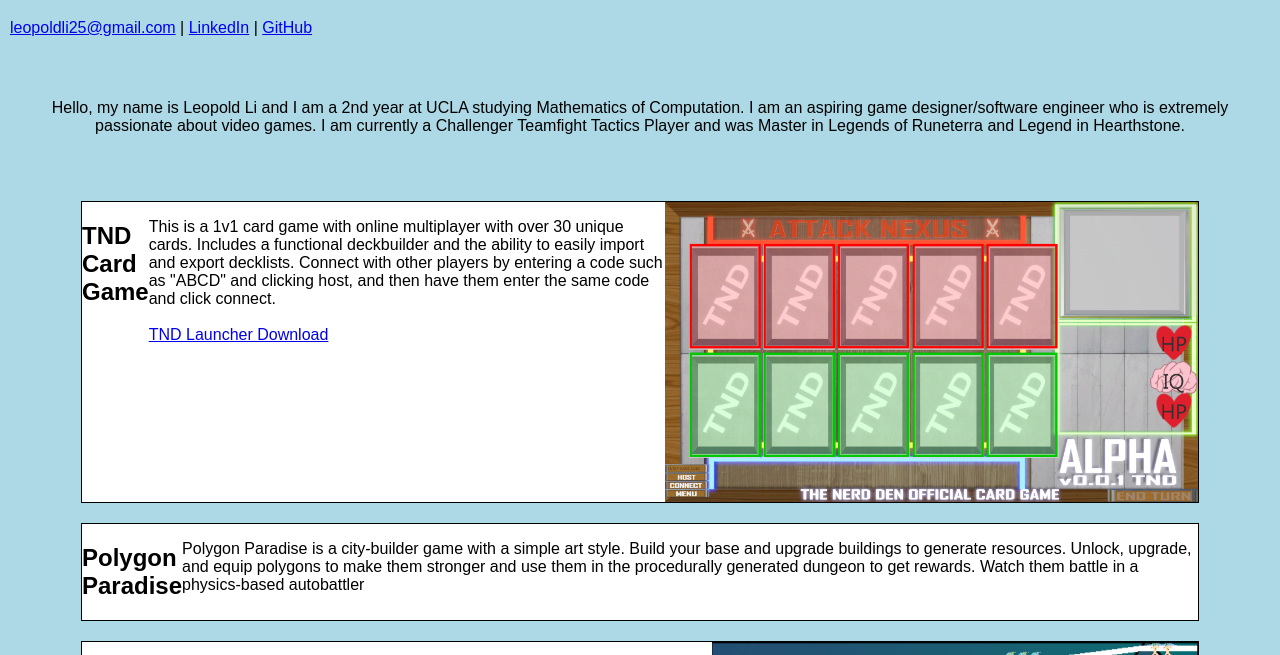
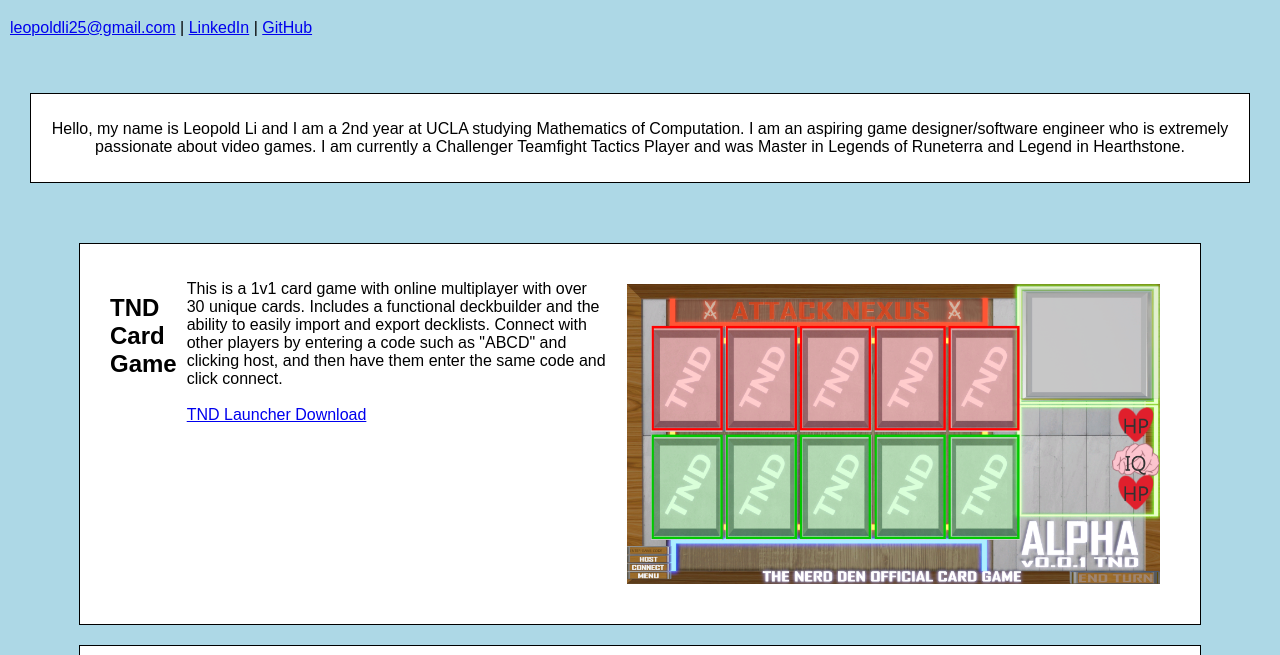
Before and after one commit to leopoldli25/leopoldli25.github.io, a plain HTML site: page index.html in a window 1280 px wide. Shown: the part 71-726 px from the top of the page. Drawn offline with Linux system fonts and the light colour scheme.

Commit message:
basic content finished

```diff
--- a/index.html
+++ b/index.html
@@ -21,6 +21,7 @@
             justify-content: space-around;
             flex-wrap: wrap;
             margin: 20px;
+            padding: 20px;
         }
 
         .project {
@@ -28,8 +29,9 @@
             width: 90%;
             display: flex;
             justify-content: space-between;
-            border: 1px solid black; /* add a border */
+            border: 1px solid black;
             background-color: white;
+            padding: 20px;
         }
 
             .project img {
@@ -37,15 +39,26 @@
                 width: 600px;
                 height: 300px;
                 object-fit: cover;
+                padding: 20px;
+
             }
 
             .project h2, .project p {
                 order: 1;
             }
+            .project h2 {
+                padding: 10px;
+            }
         .topblock {
             margin: 0;
             padding: 10px;
             background-color: lightblue;
+        }
+        .intro {
+            margin: 30px;
+            border: 1px solid black;
+            padding:10px;
+            background-color: white;
         }
 
     </style>
@@ -69,7 +82,9 @@
         </div>
         <div class="project">
             <h2>Polygon Paradise</h2>
-            <p>Polygon Paradise is a city-builder game with a simple art style. Build your base and upgrade buildings to generate resources. Unlock, upgrade, and equip polygons to make them stronger and use them in the procedurally generated dungeon to get rewards. Watch them battle in a physics-based autobattler</p>
+            <img src="images/polygon.png" alt="Screenshot of Polygon Paradise" />
+            <p>Polygon Paradise is a city-builder game with a simple art style. Build your base and upgrade buildings to generate resources. Unlock, upgrade, and equip polygons to make them stronger and use them in the procedurally generated dungeon to get rewards. Watch them battle in a physics-based autobattler
+            <br /><br /><a href="">Download Link Will Be Released by 11/31/23</a></p>
         </div>
         <div class="project">
             <h2>Minimize Loss</h2>
@@ -83,19 +98,25 @@
         </div>
         <div class="project">
             <h2>Let's Gooooo</h2>
+            <img src="images/letsgo.png" alt="Let's Gooooo" />
             <p>
+                This is a hiking trail recommender website that I helped make for a hackathon. I designed the front-end using HTML, CSS, and Flutter.<br /><br />
                 <a href="https://devpost.com/software/let-s-gooooo">Devpost Link</a>
             </p>
         </div>
         <div class="project">
             <h2>Stable Stick</h2>
+            <img src="images/stablestick.png" alt="Stable Stick" />
             <p>
+                This is a gimbal that I helped design and code for a selfie-based hackathon. <br /><br />
                 <a href="https://devpost.com/software/b-3yo9vl">Devpost Link</a>
             </p>
         </div>
         <div class="project">
             <h2>Autopark</h2>
+            <img src="images/autopark.png" alt="Autopark" />
             <p>
+                This is a device that helps students learn how to park in tight spaces.<br /><br />
                 <a href="https://devpost.com/software/autopark-c93d0b">Devpost Link</a>
             </p>
         </div>
```
Also changed, not shown: images/autopark.png (added), images/letsgo.png (added), images/polygon.png (added), images/stablestick.png (added).
